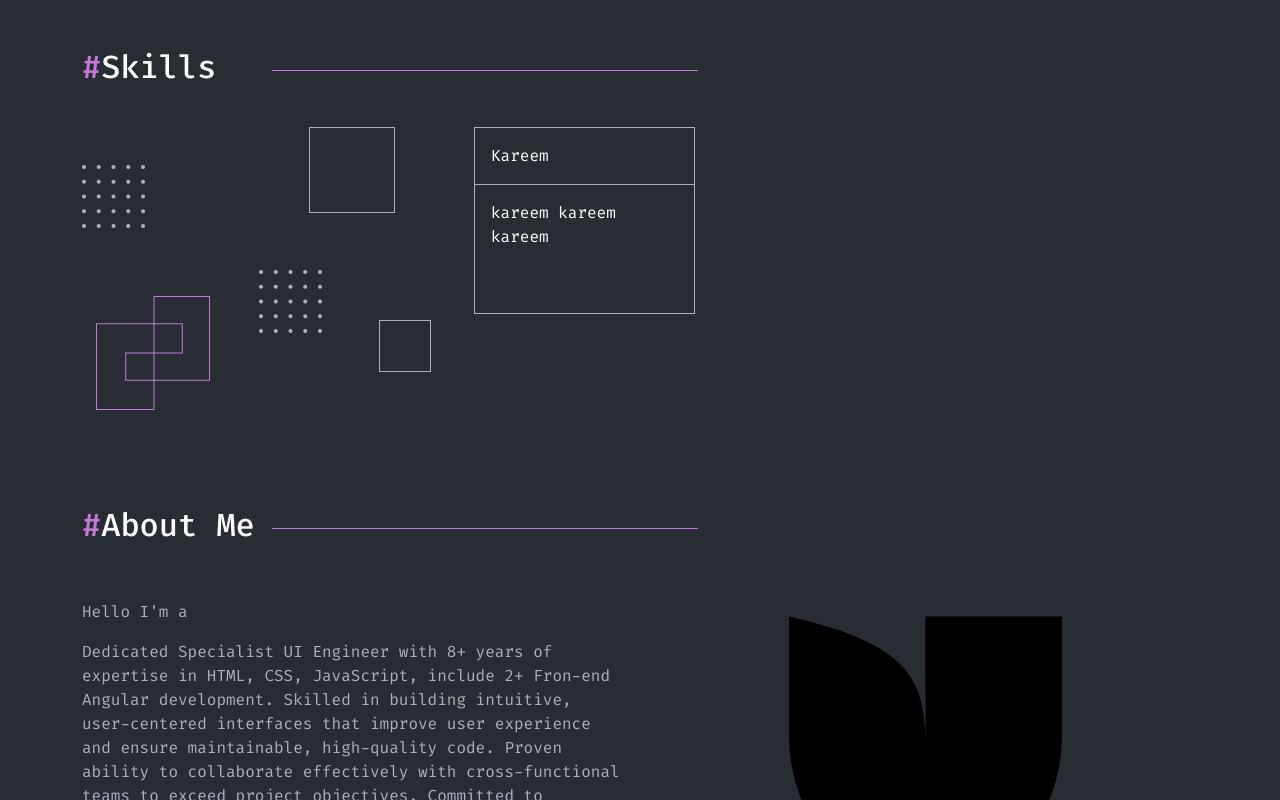
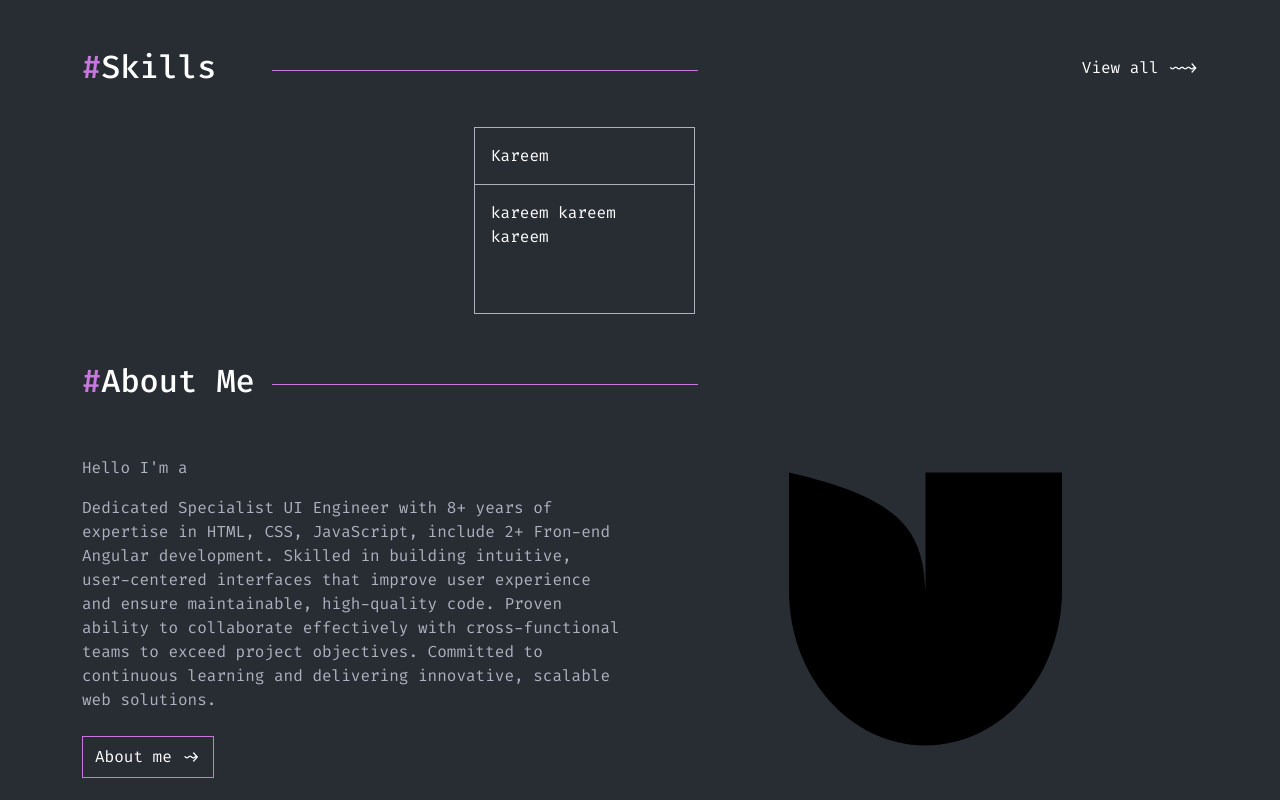
Before and after one commit to kareem-mahmoud/portfolio, an Angular app: page /home in a window 1280 px wide. Shown: the part 680-1480 px from the top of the page. Built offline with nearby package versions, Linux system fonts and the light colour scheme; no server answers.

Commit message:
fix some buttons to be re-usable buttons

```diff
--- a/src/app/module/content/data.ts
+++ b/src/app/module/content/data.ts
@@ -21,8 +21,17 @@ export const ComponentsData = [
         aboutMe: {
             aboutMeDisc: aboutMe,
             aboutMeImgURL: 'about-me.png',
-            aboutMeButtonText: 'Read more',
+            aboutMeButtonText: 'About me',
             aboutMeUrl: '/contact'
+        },
+        projects:{
+            projectsButtonText: 'View all',
+            projectsUrl: '/all-projects'
+        },
+        Skills:{
+            skillsImgURL: 'skills.png',
+            skillsButtonText: 'View all',
+            skillsUrl: '/skills'
         },
         contacts: {
 
--- a/src/app/pages/home/home.ts
+++ b/src/app/pages/home/home.ts
@@ -1,8 +1,8 @@
 import { ChangeDetectionStrategy, Component } from '@angular/core';
 import { Projects } from "./projects/projects";
-import { Skills } from "../../shared/skills/skills";
 import { AboutMe } from './about-me/about-me';
 import { FirstContent } from "./first-content/first-content";
+import { Skills } from '../../shared/skills/skills';
 
 @Component({
   selector: 'app-home',
--- a/src/app/pages/home/projects/projects.html
+++ b/src/app/pages/home/projects/projects.html
@@ -9,7 +9,13 @@
                             <span class="d-inline-block text-color_white">Projects</span>
                         </h2>
                         <span class="d-inline-block position-absolute text-color_white view_all">
-                            <a routerLink="/all-projects">View all ~~></a>
+                            <app-re-button
+                                [buttonHref]="projectsContent().projectsUrl"
+                                [buttonText]="projectsContent().projectsButtonText"
+                                [buttonIcon]="'~~>'"
+                                [buttonAriaLabel]="'all projects'"
+                                [buttonClass]="'text_btn'"
+                            ></app-re-button>
                         </span>
                     </div>
                 </div>
--- a/src/app/pages/home/projects/projects.ts
+++ b/src/app/pages/home/projects/projects.ts
@@ -1,14 +1,15 @@
 import { ChangeDetectionStrategy, Component, inject, OnInit, signal } from '@angular/core';
-import { RouterLink } from '@angular/router';
 import { Project } from '../../../module/models/app-models';
 import { ProjectServices } from '../../../services/projects/project-services'
 import { ProjectCard } from '../../../shared/reusable/project-card/project-card';
+import { ReButton } from '../../../shared/reusable/re-button/re-button';
+import { ComponentsData } from '../../../module/content/data';
 
 
 @Component({
   selector: 'app-projects',
   standalone: true,
-  imports: [ProjectCard, RouterLink],
+  imports: [ProjectCard, ReButton],
   providers: [ProjectServices],
   templateUrl: './projects.html',
   styleUrl: './projects.scss',
@@ -17,6 +18,7 @@ import { ProjectCard } from '../../../shared/reusable/project-card/project-card'
 export class Projects implements OnInit {
 
   private projectsService = inject(ProjectServices, { self: true });
+  projectsContent = signal(ComponentsData[0].projects);
   projectsList = signal<Project[]>([]);
 
   renderProjectsSection() {
--- a/src/app/shared/reusable/re-button/re-button.scss
+++ b/src/app/shared/reusable/re-button/re-button.scss
@@ -20,3 +20,13 @@
         color: $white-color !important;
     }
 }
+.text_btn {
+    padding: 0px;
+    border: 0px solid $primary-color;
+    text-decoration: none;
+    transition: all 0.3s ease-in-out;
+    &:hover {
+        background-color: transparent;
+        color: $primary-color !important;
+    }
+}
--- a/src/app/shared/skills/skills.html
+++ b/src/app/shared/skills/skills.html
@@ -10,6 +10,15 @@
                             <span class="d-inline-block mark_color">#</span>
                             <span class="d-inline-block text-color_white">Skills</span>
                         </h2>
+                        <span class="d-inline-block position-absolute text-color_white view_all">
+                            <app-re-button
+                                [buttonHref]="skillsContent().skillsUrl"
+                                [buttonText]="skillsContent().skillsButtonText"
+                                [buttonIcon]="'~~>'"
+                                [buttonAriaLabel]="'all skills'"
+                                [buttonClass]="'text_btn'"
+                            ></app-re-button>
+                        </span>
                     </div>
                 </div>
             </section>
@@ -18,7 +27,7 @@
                     <div class="col-xl-4 col-lg-4 col-md-6 col-sm-12">
                         <div class="item mb-5 h-100">
                             <div class="img_box">
-                                <img src="{{skillsImg()}}" alt="skills">
+                                <!-- <img src="{{skillsImg()}}" alt="skills"> -->
                             </div>
                         </div>
                     </div>
--- a/src/app/shared/skills/skills.scss
+++ b/src/app/shared/skills/skills.scss
@@ -13,6 +13,21 @@
                 height: 1px;
                 background-color: $primary-color;
             }
+        }
+        .view_all {
+            top: 8px;
+            right: 13px;
+            cursor: pointer;
+            transition: all 0.3s ease-in-out;
+            a {
+                text-decoration: none;
+                color: $white-color !important;
+                transition: all 0.3s ease-in-out;
+                &:hover {
+                    color: $primary-color !important;
+                }
+            }
+
         }
         margin-bottom: 40px;
     }
--- a/src/app/shared/skills/skills.ts
+++ b/src/app/shared/skills/skills.ts
@@ -1,10 +1,12 @@
 import { ChangeDetectionStrategy, Component, inject, signal } from '@angular/core';
 import { NavigationEnd, Router } from '@angular/router';
 import { filter } from 'rxjs';
+import { ReButton } from '../reusable/re-button/re-button';
+import { ComponentsData } from '../../module/content/data';
 
 @Component({
   selector: 'app-skills',
-  imports: [],
+  imports: [ReButton],
   standalone: true,
   templateUrl: './skills.html',
   styleUrl: './skills.scss',
@@ -13,7 +15,8 @@ import { filter } from 'rxjs';
 export class Skills {
 
   private router = inject(Router);
-  skillsImg = signal<string>('skills.png');
+  // skillsImg = signal<string>('skills.png');
+  skillsContent = signal(ComponentsData[0].Skills);
   currentUrl = signal('');
 
   constructor() {
```
